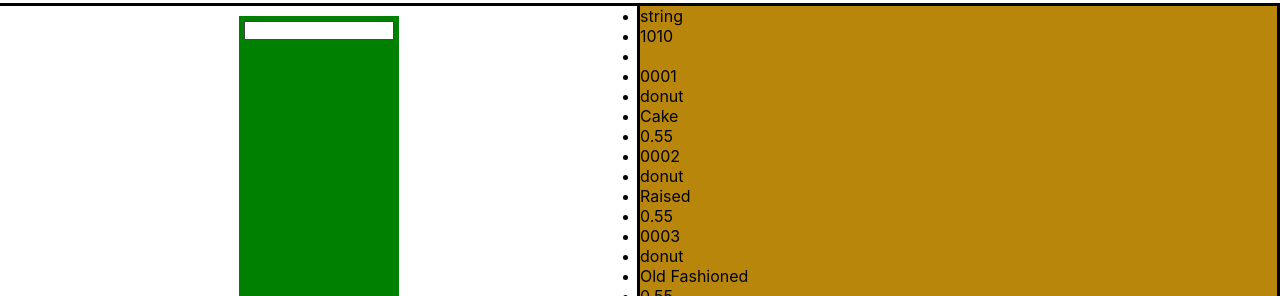
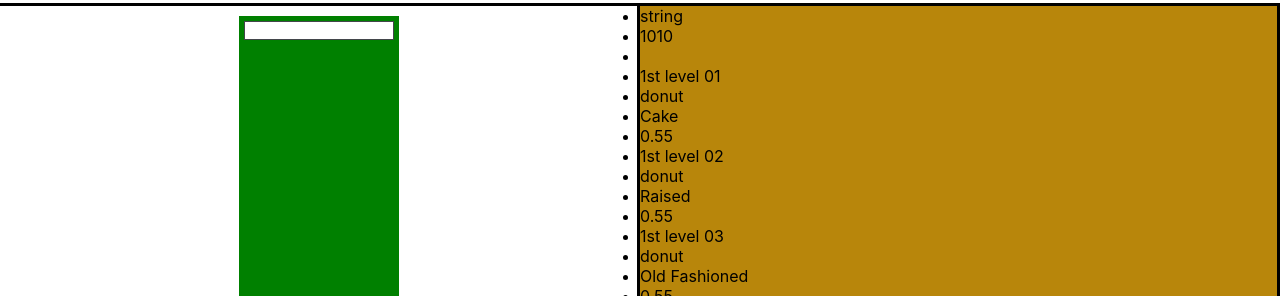
Before and after one commit to MeetYourCreator/reactjs-common-components, a React (Create React App) app: page / in a window 1280 px wide. Shown: the part 1011-1307 px from the top of the page. Built offline with nearby package versions, Linux system fonts and the light colour scheme.

Commit message:
amend dummy data

```diff
--- a/src/components/List/List.tsx
+++ b/src/components/List/List.tsx
@@ -51,6 +51,7 @@ export const List = () => {
 
                   Array.isArray(obj[1])
                     ? obj[1].map((el: any, index: number) => {
+                        console.log('el', Array.isArray(el));
                         return (
                           <ul>
                             <li key={index}>{el}</li>
--- a/src/components/List/utils.ts
+++ b/src/components/List/utils.ts
@@ -4,30 +4,30 @@ export const data: Array<any> = [
   true,
   undefined,
   {
-    id: '0001',
+    id: '1st level 01',
     type: 'donut',
     name: 'Cake',
     ppu: 0.55,
     batters: {
       batter: [
-        { id: '1001', type: 'Regular' },
-        { id: '1002', type: 'Chocolate' },
-        { id: '1003', type: 'Blueberry' },
-        { id: '1004', type: "Devil's Food" },
+        { id: '3rd level 01', type: 'Regular' },
+        { id: '3rd level 02', type: 'Chocolate' },
+        { id: '3rd level 03', type: 'Blueberry' },
+        { id: '3rd level 04 ', type: "Devil's Food" },
       ],
     },
     topping: [
-      { id: '5001', type: 'None' },
-      { id: '5002', type: 'Glazed' },
-      { id: '5005', type: 'Sugar' },
-      { id: '5007', type: 'Powdered Sugar' },
-      { id: '5006', type: 'Chocolate with Sprinkles' },
+      { id: '2nd level 01', type: 'None' },
+      { id: '2nd level 02', type: 'Glazed' },
+      { id: '2nd level 03', type: 'Sugar' },
+      { id: '2nd level 04', type: 'Powdered Sugar' },
+      { id: '2nd level 05', type: 'Chocolate with Sprinkles' },
       { id: '5003', type: 'Chocolate' },
       { id: '5004', type: 'Maple' },
     ],
   },
   {
-    id: '0002',
+    id: '1st level 02',
     type: 'donut',
     name: 'Raised',
     ppu: 0.55,
@@ -43,7 +43,7 @@ export const data: Array<any> = [
     ],
   },
   {
-    id: '0003',
+    id: '1st level 03',
     type: 'donut',
     name: 'Old Fashioned',
     ppu: 0.55,
```
